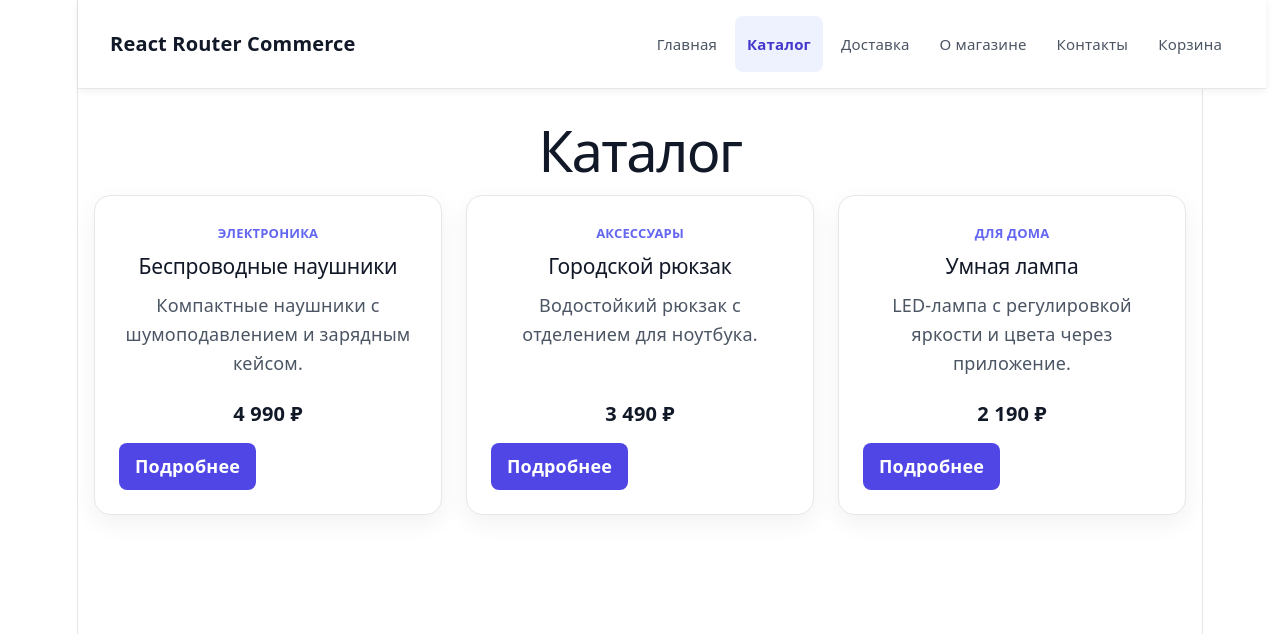
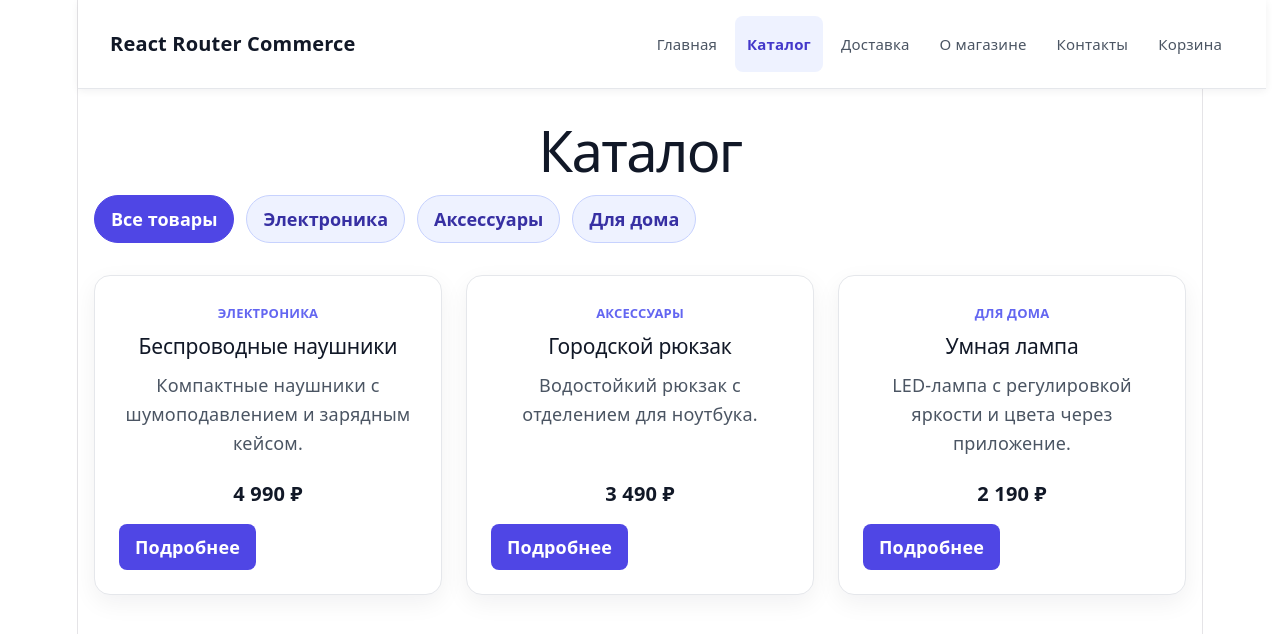
Before and after one commit to i-new-user/react-router-commerce-lab, a React (Vite) app: page /catalog in a window 1280 px wide. Shown: the top 634 px of the page. Built offline with nearby package versions, Linux system fonts and the light colour scheme.

Commit message:
feat(catalog): sync category filter with URL
Add typed product category identifiers and filter catalog items with useSearchParams. Validate category values from the URL, update and reset search parameters, preserve filters across navigation, and render accessible category controls.

```diff
--- a/src/data/products.ts
+++ b/src/data/products.ts
@@ -7,6 +7,7 @@ export const products: Product[] = [
     description: "Компактные наушники с шумоподавлением и зарядным кейсом.",
     price: 4990,
     category: "Электроника",
+    categoryId: 'electronics'
   },
   {
     id: 2,
@@ -14,6 +15,7 @@ export const products: Product[] = [
     description: "Водостойкий рюкзак с отделением для ноутбука.",
     price: 3490,
     category: "Аксессуары",
+    categoryId: 'accessories'
   },
   {
     id: 3,
@@ -21,5 +23,6 @@ export const products: Product[] = [
     description: "LED-лампа с регулировкой яркости и цвета через приложение.",
     price: 2190,
     category: "Для дома",
+    categoryId: 'home'
   },
 ]
--- a/src/pages/CatalogPage.tsx
+++ b/src/pages/CatalogPage.tsx
@@ -1,6 +1,25 @@
 import styled from "styled-components"
-import { Link } from "react-router"
+import { Link, useSearchParams } from "react-router"
 import { products } from "../data/products"
+import type { ProductCategory } from "../types/product"
+
+type CategoryFilter = ProductCategory | 'all'
+
+const categoryOptions: {
+    value: CategoryFilter,
+    label: string}[] = [
+
+    { value: 'all', label: 'Все товары' },
+    { value: 'electronics', label: 'Электроника' },
+    { value: 'accessories', label: 'Аксессуары' },
+    { value: 'home', label: 'Для дома' },
+]
+
+const isProductCategory = (value: string | null): value is ProductCategory => {
+    return(
+        value === 'electronics' || value === 'accessories' || value === 'home'
+    )
+}
 
 
 const priceFormatter = new Intl.NumberFormat('ru-RU', {
@@ -10,12 +29,41 @@ const priceFormatter = new Intl.NumberFormat('ru-RU', {
 })
 
 export const CatalogPage = () => {
+
+    const [searchParams, setSearchParams] = useSearchParams()
+    const categoryParam = searchParams.get('category')
+
+    const selectedCategory: CategoryFilter = isProductCategory(categoryParam) ? categoryParam : 'all'
+
+    const filteredProducts = selectedCategory === 'all' ? products : products.filter( (product) => product.categoryId === selectedCategory)
+
+    const handleCategoryChange = (category: CategoryFilter) => {
+        if(category === 'all'){
+            setSearchParams({})
+            return
+        }
+        setSearchParams({category})
+    }
+
   return (
     <Page>
-      <Title>Каталог</Title>
+        <Title>Каталог</Title>
+
+        <FilterList aria-label="Фильтр по категории">
+            {categoryOptions.map((option) => (
+                <FilterButton
+                    key={option.value}
+                    type="button"
+                    aria-pressed={selectedCategory === option.value}
+                    onClick={() => handleCategoryChange(option.value)}
+                    >
+                    {option.label}
+                </FilterButton>
+            ))}
+        </FilterList>
 
       <ProductGrid>
-        {products.map((product) => (
+        {filteredProducts.map((product) => (
           <ProductCard key={product.id}>
             <Category>{product.category}</Category>
             <ProductName>{product.name}</ProductName>
@@ -109,3 +157,38 @@ const ProductLink = styled(Link)`
     outline-offset: 3px;
   }
 `
+
+const FilterList = styled.div`
+  display: flex;
+  flex-wrap: wrap;
+  gap: 12px;
+  margin-bottom: 32px;
+`
+
+const FilterButton = styled.button`
+  padding: 10px 16px;
+
+  color: #3730a3;
+  font: inherit;
+  font-weight: 700;
+
+  background-color: #eef2ff;
+  border: 1px solid #c7d2fe;
+  border-radius: 999px;
+  cursor: pointer;
+
+  &:hover {
+    background-color: #e0e7ff;
+  }
+
+  &[aria-pressed='true'] {
+    color: #ffffff;
+    background-color: #4f46e5;
+    border-color: #4f46e5;
+  }
+
+  &:focus-visible {
+    outline: 3px solid rgb(79 70 229 / 35%);
+    outline-offset: 3px;
+  }
+`
```
Also changed, not shown: src/types/product.ts (+11 -5 lines).
